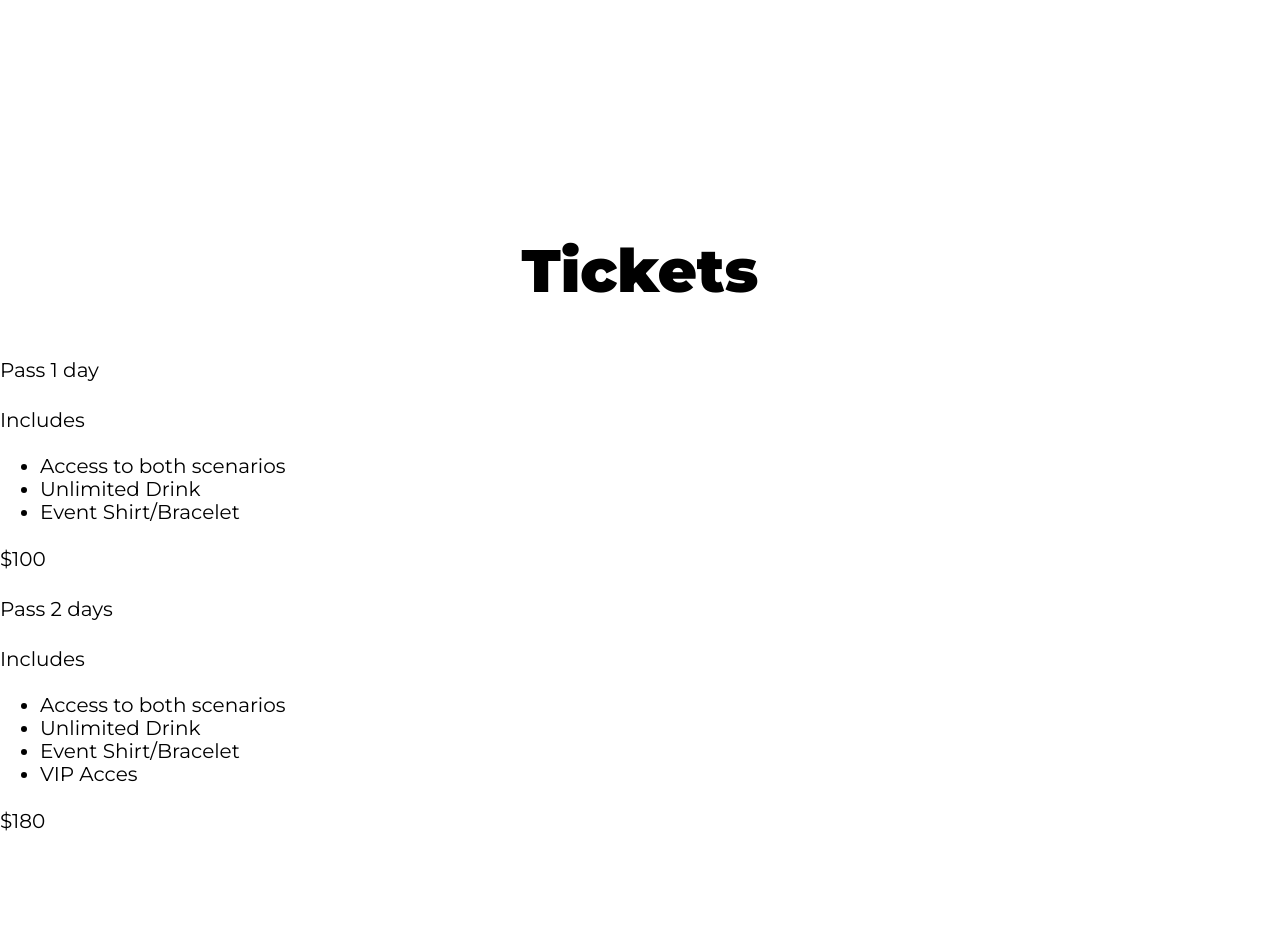
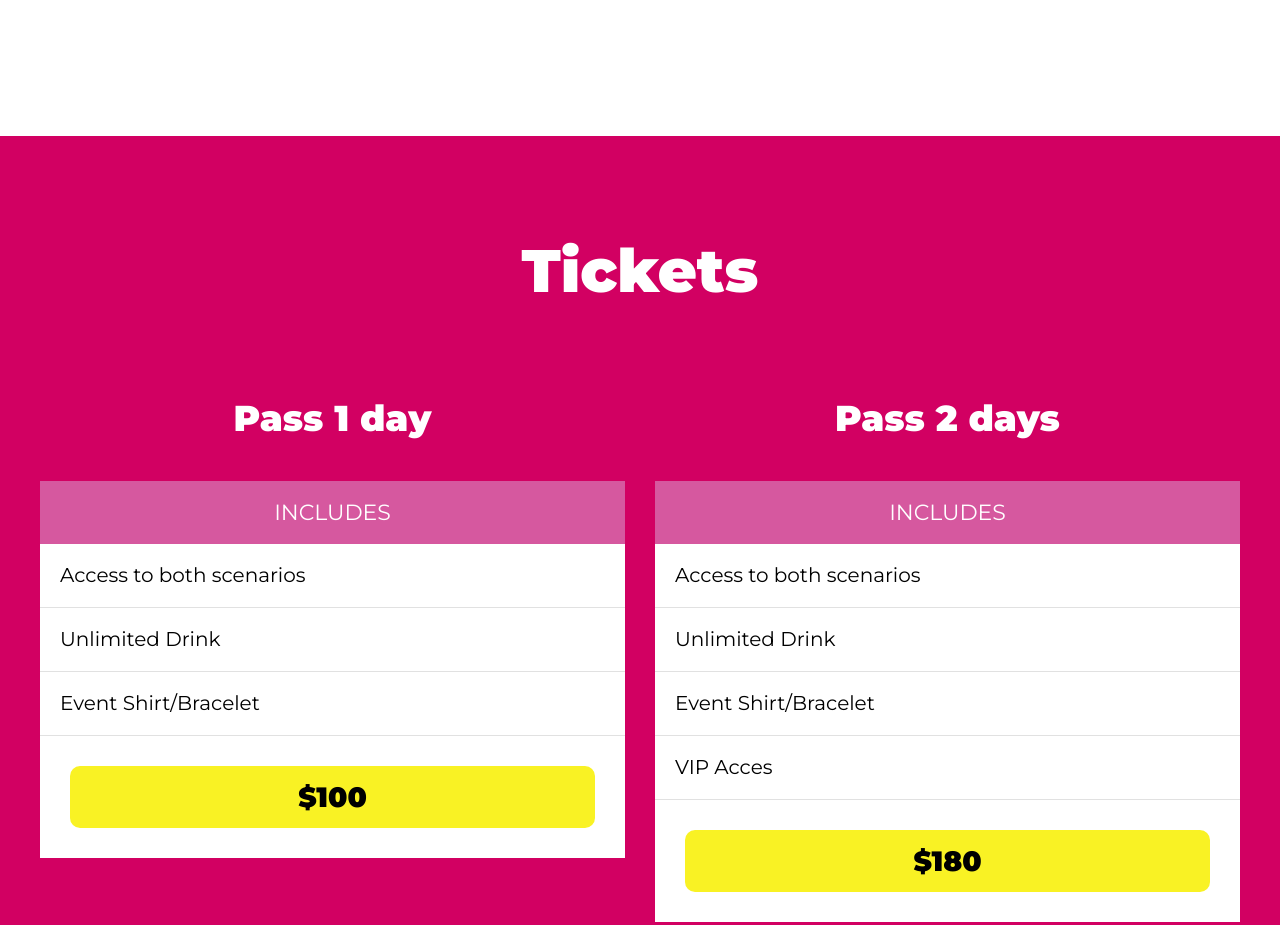
Before and after one commit to ValenciaTatiana/Festival-de-Musica, a website: page index.html in a window 1280 px wide. Shown: the part 3140-4065 px from the top of the page. Drawn offline with Linux system fonts and the light colour scheme.

Commit message:
Adding styles to section Tikects.

```diff
--- /dev/null
+++ b/src/scss/layout/_boletos.scss
@@ -0,0 +1,76 @@
+@use 'base/variables' as v;
+@use 'base/mixins' as m;
+
+.contenedor-boletos {
+    background-color: v.$fuchsia;
+
+    h3 {
+        color: v.$white;
+    }
+
+    .boletos {
+        @include m.contenedor;
+        @include m.tablet {
+            @include m.grid(2, 3rem);
+        }
+    }
+}
+
+.pase {
+    transition: transform .3s ease-in-out;
+    &:hover {
+        transform: scale(1.07);
+    }
+    &-nombre {
+        font-size: 3.6rem;
+        font-weight: 900;
+        text-align: center;
+        color: v.$white;
+    }
+
+    &-header,
+    &-footer {
+        padding: .5rem;
+
+        p {
+            text-align: center;
+            color: v.$white;
+            margin: 0;
+        }
+    }
+    &-header {
+        background-color: v.$purple;
+        p {
+            text-transform: uppercase;
+            font-size: 2.2rem;
+            padding: 1rem 0;
+        }
+    }
+    &-body {
+        background-color: v.$white;
+        ul {
+            @include m.resetear-lista;
+
+            li {
+                padding: 2rem;
+                border-bottom: 1px solid #e1e1e1;
+            }
+        }
+    }
+    &-footer {
+        background-color: v.$white;
+        padding: 3rem;
+        p {
+            font-size: 2.8rem;
+            font-weight: 900;
+            background-color: v.$yellow;
+            color: v.$black;
+            padding: 1rem 0;
+            border-radius: 1rem;
+            cursor: pointer;
+            &:hover {
+                background-color: darken(v.$yellow, 20% );
+            }
+        }
+    }
+}
--- a/src/scss/layout/_index.scss
+++ b/src/scss/layout/_index.scss
@@ -2,3 +2,4 @@
 @forward 'video';
 @forward 'festival';
 @forward 'lineup';
+@forward 'boletos';
--- a/src/scss/layout/_lineup.scss
+++ b/src/scss/layout/_lineup.scss
@@ -48,7 +48,7 @@
 
 .bg-lilac {
     background-color: v.$lilac;
-    li:nth-child(odd) {
+    li:nth-child(odd) { // Con odd queremor decir impares
         background-color: lighten(v.$lilac, 5%);
     }
 }
```
Also changed, not shown: dist/css/app.css.
